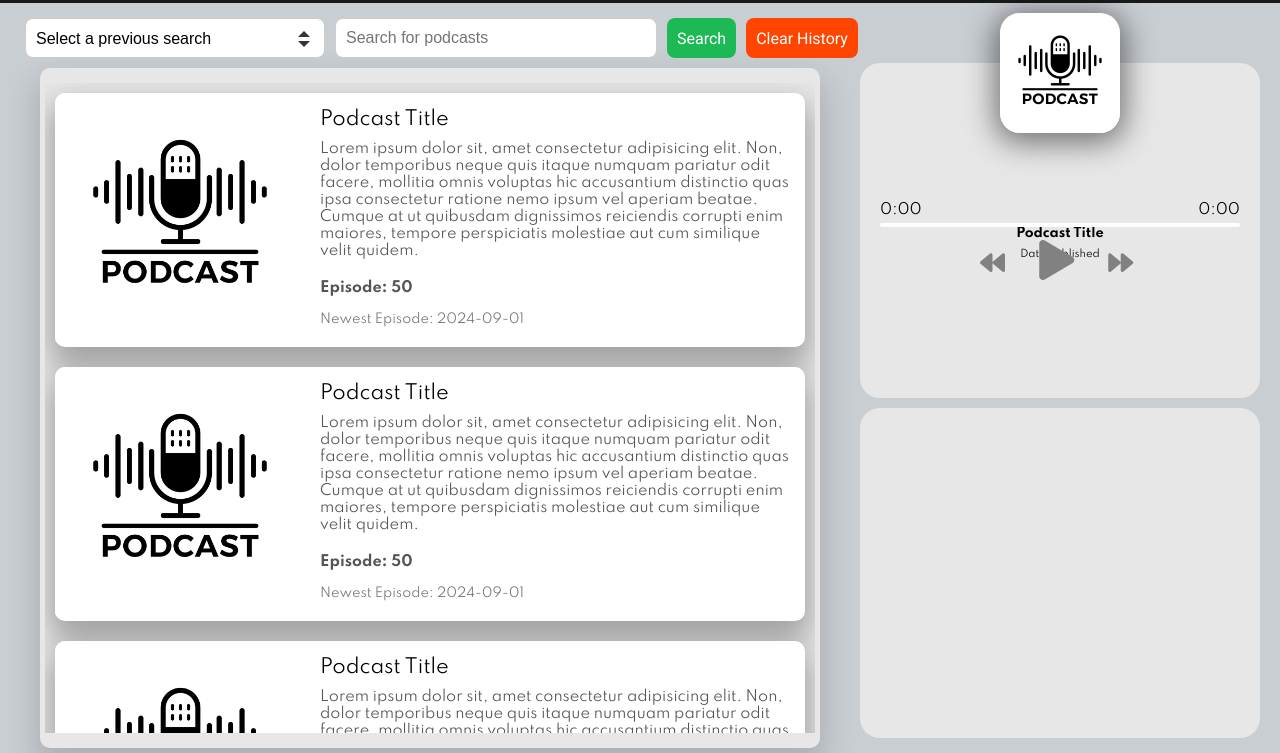
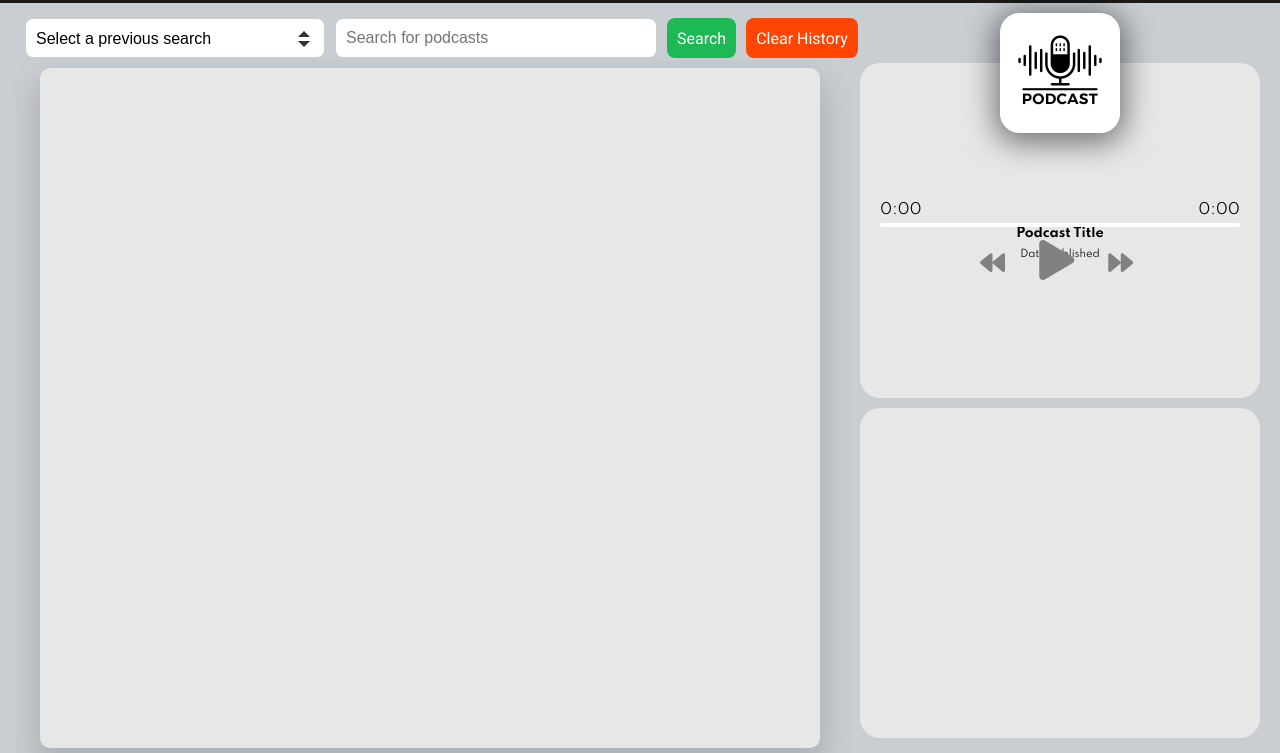
Before and after one commit to Eyob-smax/SpaceCast-podcastApp, a website: page public/index.html in a window 1280 px wide. Shown: the part 47-800 px from the top of the page. Drawn offline with Linux system fonts and the light colour scheme.

Commit message:
Removing dummy data

```diff
--- a/public/index.html
+++ b/public/index.html
@@ -47,122 +47,7 @@
           <i class="fas fa-microphone-alt"></i>
         </div>
 
-        <div id="cardsContainer" class="cards-container">
-          <div hidden class="card">
-            <div class="card-img-container">
-              <img src="Podcast_01_generated.jpg" />
-            </div>
-            <div class="card-content">
-              <h3 class="podcast-title">Podcast Title</h3>
-              <p class="card-description">
-                Lorem ipsum dolor sit, amet consectetur adipisicing elit. Non,
-                dolor temporibus neque quis itaque numquam pariatur odit facere,
-                mollitia omnis voluptas hic accusantium distinctio quas ipsa
-                consectetur ratione nemo ipsum vel aperiam beatae. Cumque at ut
-                quibusdam dignissimos reiciendis corrupti enim maiores, tempore
-                perspiciatis molestiae aut cum similique velit quidem.
-              </p>
-              <p class="episode-count">Episode: 50</p>
-              <p class="pub-date">Newest Episode: 2024-09-01</p>
-            </div>
-          </div>
-          <div hidden class="card">
-            <div class="card-img-container">
-              <img src="Podcast_01_generated.jpg" />
-            </div>
-            <div class="card-content">
-              <h3 class="podcast-title">Podcast Title</h3>
-              <p class="card-description">
-                Lorem ipsum dolor sit, amet consectetur adipisicing elit. Non,
-                dolor temporibus neque quis itaque numquam pariatur odit facere,
-                mollitia omnis voluptas hic accusantium distinctio quas ipsa
-                consectetur ratione nemo ipsum vel aperiam beatae. Cumque at ut
-                quibusdam dignissimos reiciendis corrupti enim maiores, tempore
-                perspiciatis molestiae aut cum similique velit quidem.
-              </p>
-              <p class="episode-count">Episode: 50</p>
-              <p class="pub-date">Newest Episode: 2024-09-01</p>
-            </div>
-          </div>
-          <div hidden class="card">
-            <div class="card-img-container">
-              <img src="Podcast_01_generated.jpg" />
-            </div>
-            <div class="card-content">
-              <h3 class="podcast-title">Podcast Title</h3>
-              <p class="card-description">
-                Lorem ipsum dolor sit, amet consectetur adipisicing elit. Non,
-                dolor temporibus neque quis itaque numquam pariatur odit facere,
-                mollitia omnis voluptas hic accusantium distinctio quas ipsa
-                consectetur ratione nemo ipsum vel aperiam beatae. Cumque at ut
-                quibusdam dignissimos reiciendis corrupti enim maiores, tempore
-                perspiciatis molestiae aut cum similique velit quidem.
-              </p>
-              <p class="episode-count">Episode: 50</p>
-              <p class="pub-date">Newest Episode: 2024-09-01</p>
-            </div>
-          </div>
-          <div hidden class="card">
-            <div class="card-img-container">
-              <img src="Podcast_01_generated.jpg" />
-            </div>
-            <div class="card-content">
-              <h3 class="podcast-title">Podcast Title</h3>
-              <p class="card-description">
-                Lorem ipsum dolor sit, amet consectetur adipisicing elit. Non,
-                dolor temporibus neque quis itaque numquam pariatur odit facere,
-                mollitia omnis voluptas hic accusantium distinctio quas ipsa
-                consectetur ratione nemo ipsum vel aperiam beatae. Cumque at ut
-                quibusdam dignissimos reiciendis corrupti enim maiores, tempore
-                perspiciatis molestiae aut cum similique velit quidem.
-              </p>
-              <p class="episode-count">Episode: 50</p>
-              <p class="pub-date">Newest Episode: 2024-09-01</p>
-            </div>
-          </div>
-          <div hidden class="card">
-            <div class="card-img-container">
-              <img src="Podcast_01_generated.jpg" />
-            </div>
-            <div class="card-content">
-              <h3 class="podcast-title">Podcast Title</h3>
-              <p class="card-description">
-                Lorem ipsum dolor sit, amet consectetur adipisicing elit. Non,
-                dolor temporibus neque quis itaque numquam pariatur odit facere,
-                mollitia omnis voluptas hic accusantium distinctio quas ipsa
-                consectetur ratione nemo ipsum vel aperiam beatae. Cumque at ut
-                quibusdam dignissimos reiciendis corrupti enim maiores, tempore
-                perspiciatis molestiae aut cum similique velit quidem.
-              </p>
-              <p class="episode-count">Episode: 50</p>
-              <p class="pub-date">Newest Episode: 2024-09-01</p>
-            </div>
-          </div>
-          <div hidden class="card">
-            <div class="card-img-container">
-              <img src="Podcast_01_generated.jpg" />
-            </div>
-            <div class="card-content">
-              <h3 class="podcast-title">Podcast Title</h3>
-              <p class="card-description">
-                Lorem ipsum dolor sit, amet consectetur adipisicing elit. Non,
-                dolor temporibus neque quis itaque numquam pariatur odit facere,
-                mollitia omnis voluptas hic accusantium distinctio quas ipsa
-                consectetur ratione nemo ipsum vel aperiam beatae. Cumque at ut
-                quibusdam dignissimos reiciendis corrupti enim maiores, tempore
-                perspiciatis molestiae aut cum similique velit quidem.
-              </p>
-              <p class="episode-count">Episode: 50</p>
-              <p class="pub-date">Newest Episode: 2024-09-01</p>
-            </div>
-          </div>
-
-          <div hidden class="pagination">
-            <i id="prev-btn" class="fas fa-chevron-left"></i>
-            <span id="currentPage">1</span>
-            <i id="next-btn" class="fas fa-chevron-right"></i>
-          </div>
-        </div>
+        <div id="cardsContainer" class="cards-container"></div>
       </div>
 
       <div class="player-container">
```
